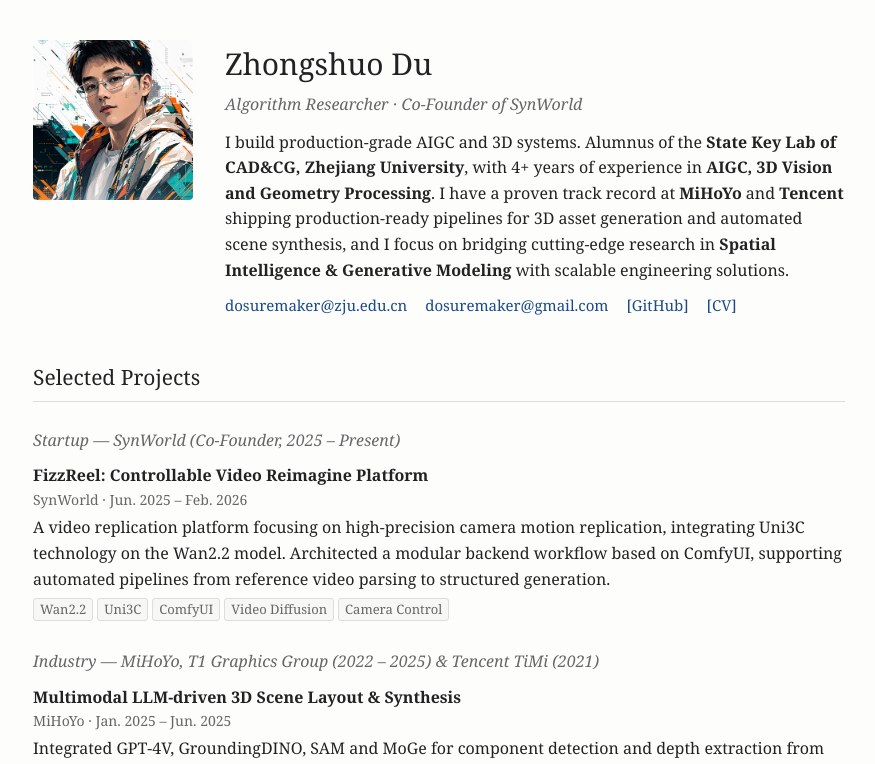
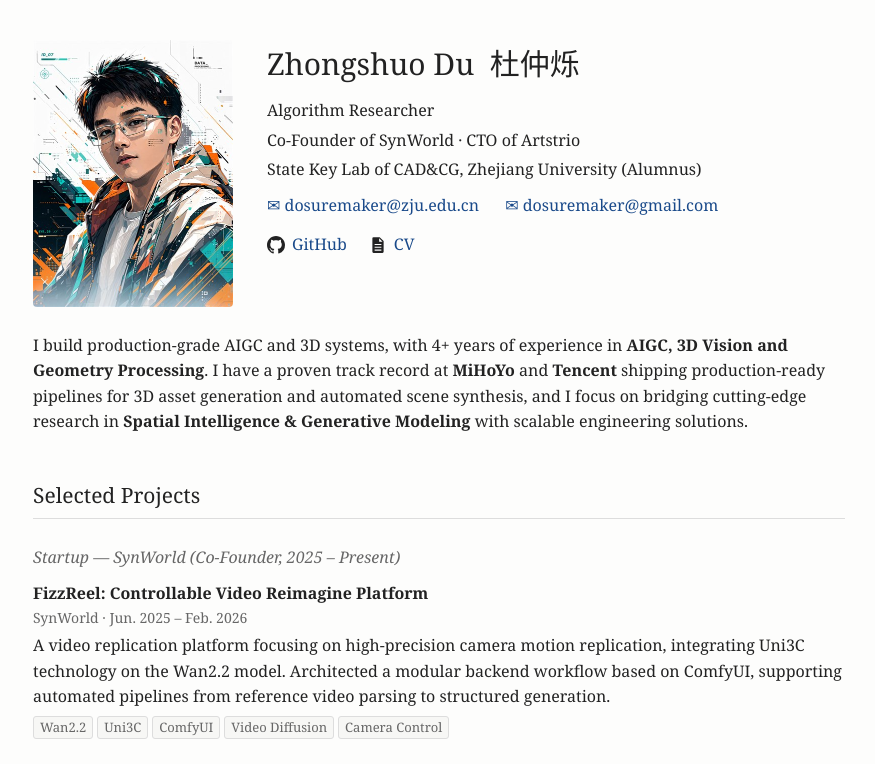
Before and after one commit to dosuremaker/dosuremaker.github.io, a plain HTML site: page index.html in a window 1280 px wide. Shown: the top 764 px of the page, without its empty margins (201-1076 px from the left). Drawn offline with Linux system fonts and the light colour scheme.

Commit message:
Cheng Lin-style header with natural-ratio portrait, real company logos in timeline

```diff
--- a/index.html
+++ b/index.html
@@ -30,16 +30,23 @@
   a:hover { text-decoration: underline; }
 
   /* Header */
-  .header { display: flex; gap: 32px; align-items: flex-start; margin-bottom: 8px; }
-  .header img {
-    width: 160px; height: 160px; object-fit: cover;
+  .header { display: flex; gap: 34px; align-items: flex-start; margin-bottom: 26px; }
+  .header img.portrait {
+    width: 200px; height: auto;
     border-radius: 4px; flex-shrink: 0;
   }
-  .header h1 { margin: 0 0 4px; font-size: 30px; font-weight: normal; }
-  .header .role { color: var(--muted); margin: 0 0 12px; font-style: italic; }
-  .header p { margin: 0 0 10px; }
-  .links { margin-top: 10px; font-size: 15px; }
-  .links a { margin-right: 14px; white-space: nowrap; }
+  .header h1 { margin: 0 0 10px; font-size: 30px; font-weight: normal; }
+  .header .info p { margin: 0 0 4px; }
+  .header .info .email { margin-top: 10px; }
+  .header .info .email a { margin-right: 22px; white-space: nowrap; }
+
+  /* Icon + text social links */
+  .social { display: flex; flex-wrap: wrap; gap: 6px 22px; margin-top: 14px; }
+  .social-item { display: flex; align-items: center; gap: 7px; }
+  .social-item svg { width: 18px; height: 18px; flex-shrink: 0; }
+
+  /* Bio */
+  .bio { margin: 0 0 4px; }
 
   h2 {
     font-size: 21px; font-weight: normal;
@@ -86,13 +93,7 @@
   }
   .tl-item { flex: 1 1 128px; max-width: 150px; text-align: center; }
   .tl-logo { height: 60px; display: flex; align-items: center; justify-content: center; margin-bottom: 14px; }
-  .tl-logo img { max-height: 44px; max-width: 100%; }
-  .tl-mono {
-    font-family: Georgia, serif; font-weight: bold; font-size: 19px;
-    letter-spacing: 1px; border: 1.5px solid var(--text); border-radius: 8px;
-    padding: 9px 12px; line-height: 1; color: var(--text);
-  }
-  .tl-mono.sm { font-size: 13px; letter-spacing: 0.5px; padding: 8px 10px; }
+  .tl-logo img { max-height: 48px; max-width: 100%; }
   .tl-time { font-weight: bold; font-size: 14px; }
   .tl-org { font-size: 14px; }
   .tl-role { font-size: 13px; color: var(--muted); font-style: italic; }
@@ -107,6 +108,8 @@
 
   @media (max-width: 640px) {
     .header { flex-direction: column; align-items: center; text-align: center; }
+    .header .info .email a { display: block; margin: 0 0 4px; }
+    .social { justify-content: center; }
     .entry .top { flex-direction: column; }
   }
 </style>
@@ -116,26 +119,36 @@
 
   <!-- ============ Header ============ -->
   <div class="header">
-    <img src="images/suremaker.jpg" alt="Zhongshuo Du">
-    <div>
-      <h1>Zhongshuo Du</h1>
-      <p class="role">Algorithm Researcher &middot; Co-Founder of SynWorld</p>
-      <p>
-        I build production-grade AIGC and 3D systems. Alumnus of the
-        <b>State Key Lab of CAD&amp;CG, Zhejiang University</b>, with 4+ years of experience in
-        <b>AIGC, 3D Vision and Geometry Processing</b>. I have a proven track record at
-        <b>MiHoYo</b> and <b>Tencent</b> shipping production-ready pipelines for 3D asset
-        generation and automated scene synthesis, and I focus on bridging cutting-edge research in
-        <b>Spatial Intelligence &amp; Generative Modeling</b> with scalable engineering solutions.
+    <img class="portrait" src="images/suremaker.jpg" alt="Zhongshuo Du">
+    <div class="info">
+      <h1>Zhongshuo Du &nbsp;杜仲烁</h1>
+      <p>Algorithm Researcher</p>
+      <p>Co-Founder of SynWorld &middot; CTO of Artstrio</p>
+      <p>State Key Lab of CAD&amp;CG, Zhejiang University (Alumnus)</p>
+      <p class="email">
+        <a href="mailto:dosuremaker@zju.edu.cn">&#9993; dosuremaker@zju.edu.cn</a>
+        <a href="mailto:dosuremaker@gmail.com">&#9993; dosuremaker@gmail.com</a>
       </p>
-      <div class="links">
-        <a href="mailto:dosuremaker@zju.edu.cn">dosuremaker@zju.edu.cn</a>
-        <a href="mailto:dosuremaker@gmail.com">dosuremaker@gmail.com</a>
-        <a href="https://github.com/dosuremaker">[GitHub]</a>
-        <a href="files/CV_ZhongshuoDu.pdf">[CV]</a>
+      <div class="social">
+        <div class="social-item">
+          <svg viewBox="0 0 16 16" fill="var(--text)" aria-hidden="true"><path d="M8 0C3.58 0 0 3.58 0 8c0 3.54 2.29 6.53 5.47 7.59.4.07.55-.17.55-.38 0-.19-.01-.82-.01-1.49-2.01.37-2.53-.49-2.69-.94-.09-.23-.48-.94-.82-1.13-.28-.15-.68-.52-.01-.53.63-.01 1.08.58 1.23.82.72 1.21 1.87.87 2.33.66.07-.52.28-.87.51-1.07-1.78-.2-3.64-.89-3.64-3.95 0-.87.31-1.59.82-2.15-.08-.2-.36-1.02.08-2.12 0 0 .67-.21 2.2.82.64-.18 1.32-.27 2-.27s1.36.09 2 .27c1.53-1.04 2.2-.82 2.2-.82.44 1.1.16 1.92.08 2.12.51.56.82 1.27.82 2.15 0 3.07-1.87 3.75-3.65 3.95.29.25.54.73.54 1.48 0 1.07-.01 1.93-.01 2.2 0 .21.15.46.55.38A8.01 8.01 0 0 0 16 8c0-4.42-3.58-8-8-8z"/></svg>
+          <a href="https://github.com/dosuremaker">GitHub</a>
+        </div>
+        <div class="social-item">
+          <svg viewBox="0 0 16 16" fill="var(--text)" aria-hidden="true"><path d="M9.5 1H4a1 1 0 0 0-1 1v12a1 1 0 0 0 1 1h8a1 1 0 0 0 1-1V4.5L9.5 1zM9 5V2l3 3H9zM5 7h6v1H5V7zm0 2.5h6v1H5v-1zM5 12h6v1H5v-1z"/></svg>
+          <a href="files/CV_ZhongshuoDu.pdf">CV</a>
+        </div>
       </div>
     </div>
   </div>
+
+  <p class="bio">
+    I build production-grade AIGC and 3D systems, with 4+ years of experience in
+    <b>AIGC, 3D Vision and Geometry Processing</b>. I have a proven track record at
+    <b>MiHoYo</b> and <b>Tencent</b> shipping production-ready pipelines for 3D asset
+    generation and automated scene synthesis, and I focus on bridging cutting-edge research in
+    <b>Spatial Intelligence &amp; Generative Modeling</b> with scalable engineering solutions.
+  </p>
 
   <!-- ============ Projects ============ -->
   <h2>Selected Projects</h2>
@@ -260,13 +273,13 @@
 
   <div class="timeline">
     <div class="tl-item">
-      <div class="tl-logo"><span class="tl-mono">ZJU</span></div>
+      <div class="tl-logo"><img src="images/zju.png" alt="Zhejiang University"></div>
       <div class="tl-time">2015 – 2019</div>
       <div class="tl-org">Zhejiang University</div>
       <div class="tl-role">B.Eng.</div>
     </div>
     <div class="tl-item">
-      <div class="tl-logo"><span class="tl-mono sm">CAD&amp;CG</span></div>
+      <div class="tl-logo"><img src="images/zju.png" alt="SKL of CAD&CG, ZJU"></div>
       <div class="tl-time">2019 – 2022</div>
       <div class="tl-org">SKL of CAD&amp;CG, ZJU</div>
       <div class="tl-role">M.Eng. / Researcher</div>
@@ -284,13 +297,13 @@
       <div class="tl-role">Graphics Algorithm Researcher</div>
     </div>
     <div class="tl-item">
-      <div class="tl-logo"><span class="tl-mono sm">SynWorld</span></div>
+      <div class="tl-logo"><img src="images/synworld.png" alt="SynWorld"></div>
       <div class="tl-time">2025</div>
       <div class="tl-org">SynWorld</div>
       <div class="tl-role">Co-Founder</div>
     </div>
     <div class="tl-item">
-      <div class="tl-logo"><span class="tl-mono sm">Artstrio</span></div>
+      <div class="tl-logo"><img src="images/artstrio.png" alt="Artstrio" style="border-radius: 6px;"></div>
       <div class="tl-time">Present</div>
       <div class="tl-org">Artstrio</div>
       <div class="tl-role">CTO</div>
```
Also changed, not shown: images/artstrio.png (added), images/mihoyo.png, images/synworld.png (added), images/tencent.png, images/zju.png (added).
